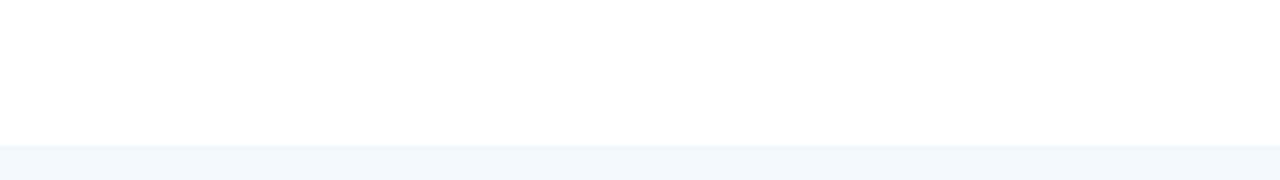
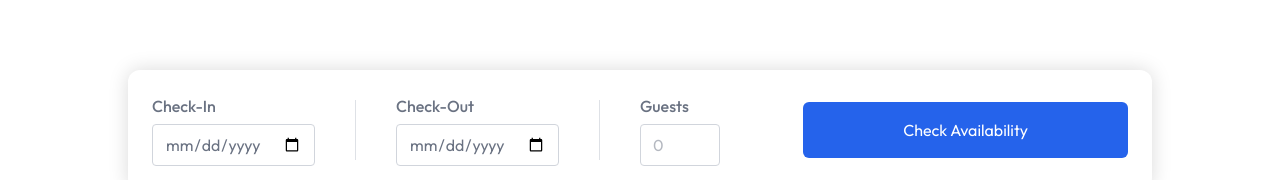
Before and after one commit to caughtonthecode/hotel-booking, a React (Vite) app: page /rooms/67f763d8197ac559e4089b7a in a window 1280 px wide. Shown: the part 762-942 px from the top of the page. Built offline with nearby package versions, Linux system fonts and the light colour scheme; no server answers; a web font is replaced by a local one.

Commit message:
add room availability form

```diff
--- a/src/pages/RoomDetails.jsx
+++ b/src/pages/RoomDetails.jsx
@@ -92,6 +92,60 @@
         </div>
 
         {/* ChackIn CheckOut Form */}
+
+        <form className='flex flex-col md:flex-row items-start md:items-center justify-between bg-white shadow-[0px_0px_20px_rgba(0,0,0,0.15)] p-6 rounded-xl mx-auto mt-16 max-w-6xl'>
+          <div className='flex flex-col flex-wrap md:flex-row items-start md:items-center gap-4 md:gap-10 text-gray-500'>
+            <div className='flex flex-col'>
+              <label htmlFor='checkInDate' className='font-medium'>
+                Check-In
+              </label>
+              <input
+                type='date'
+                name=''
+                id='checkInDate'
+                placeholder='Check-In'
+                className='w-full rounded border border-gray-300 px-3 py-2 mt-1.5 outline-none'
+                required
+              />
+            </div>
+
+            <div className='w-px h-15 bg-gray-300/70 max-md:hidden'></div>
+
+            <div className='flex flex-col'>
+              <label htmlFor='checkOutDate' className='font-medium'>
+                Check-Out
+              </label>
+              <input
+                type='date'
+                name=''
+                id='checkOutDate'
+                placeholder='Check-Out'
+                className='w-full rounded border border-gray-300 px-3 py-2 mt-1.5 outline-none'
+                required
+              />
+            </div>
+
+            <div className='w-px h-15 bg-gray-300/70 max-md:hidden'></div>
+
+            <div className='flex flex-col'>
+              <label htmlFor='guest' className='font-medium'>
+                Guests
+              </label>
+              <input
+                type='number'
+                name=''
+                id='guest'
+                placeholder='0'
+                className='max-w-20 rounded border border-gray-300 px-3 py-2 mt-1.5 outline-none'
+                required
+              />
+            </div>
+          </div>
+
+          <button className='bg-primary hover:bg-primary/90 active:scale-95 transition-all text-white rounded-md max-md:w-full max-md:mt-6 md:px-25 py-3 md:py-4 text-base cursor-pointer'>
+            Check Availability
+          </button>
+        </form>
       </div>
     )
   );
```
